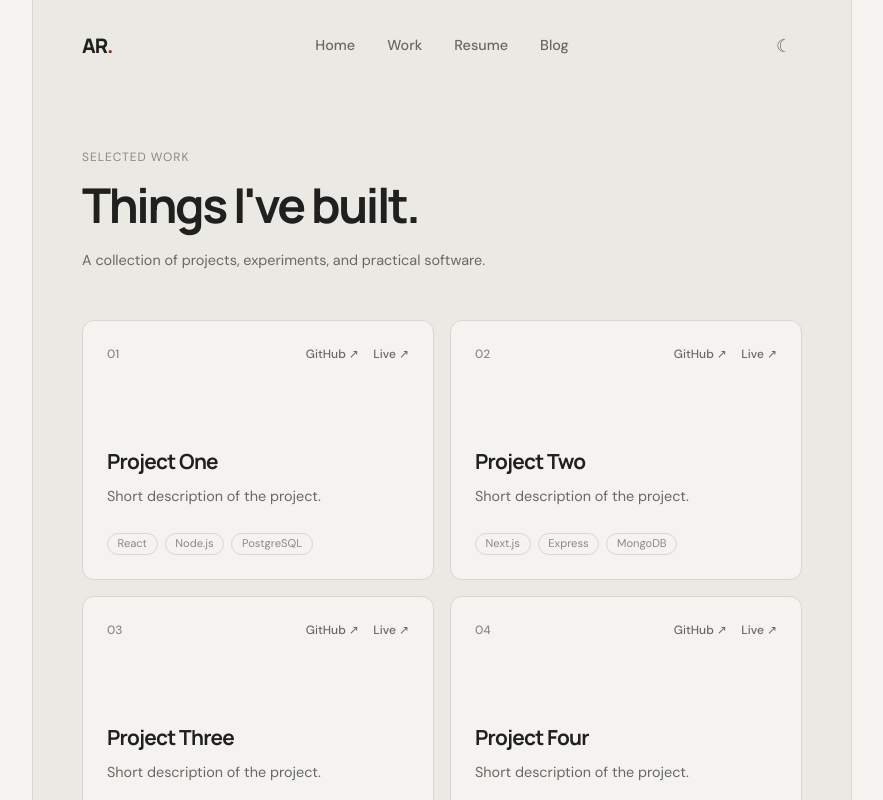
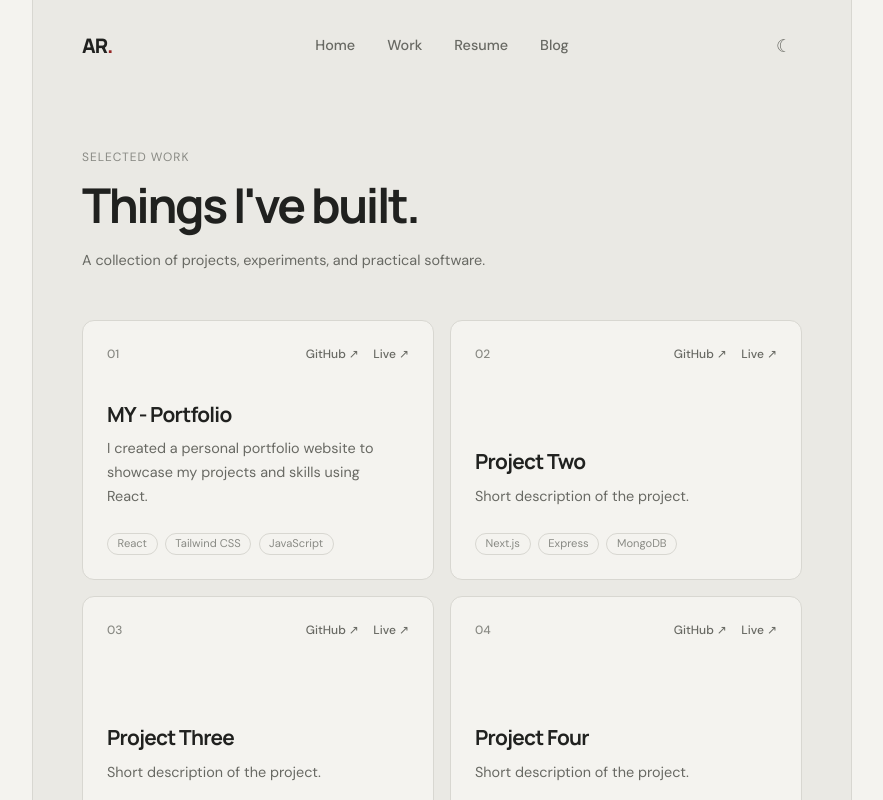
Before and after one commit to anurag-93/anurag-portfolio, a React (Vite) app in the folder frontend/: page /work in a window 1280 px wide. Shown: the top 800 px of the page, without its empty margins (198-1081 px from the left). Built offline with nearby package versions, Linux system fonts and the light colour scheme.

Commit message:
added pending projects

```diff
--- a/frontend/src/data/projects.js
+++ b/frontend/src/data/projects.js
@@ -1,11 +1,11 @@
 export const projects = [
   {
     id: 1,
-    title: "Project One",
-    description: "Short description of the project.",
-    technologies: ["React", "Node.js", "PostgreSQL"],
-    github: "#",
-    live: "#",
+    title: "MY - Portfolio",
+    description: "I created a personal portfolio website to showcase my projects and skills using React.",
+    technologies: ["React", "Tailwind CSS", "JavaScript"],
+    github: "https://github.com/anurag-93/anurag-portfolio",
+    live: "https://anurag-portfolio-sigma-rouge.vercel.app",
   },
   {
     id: 2,
```
